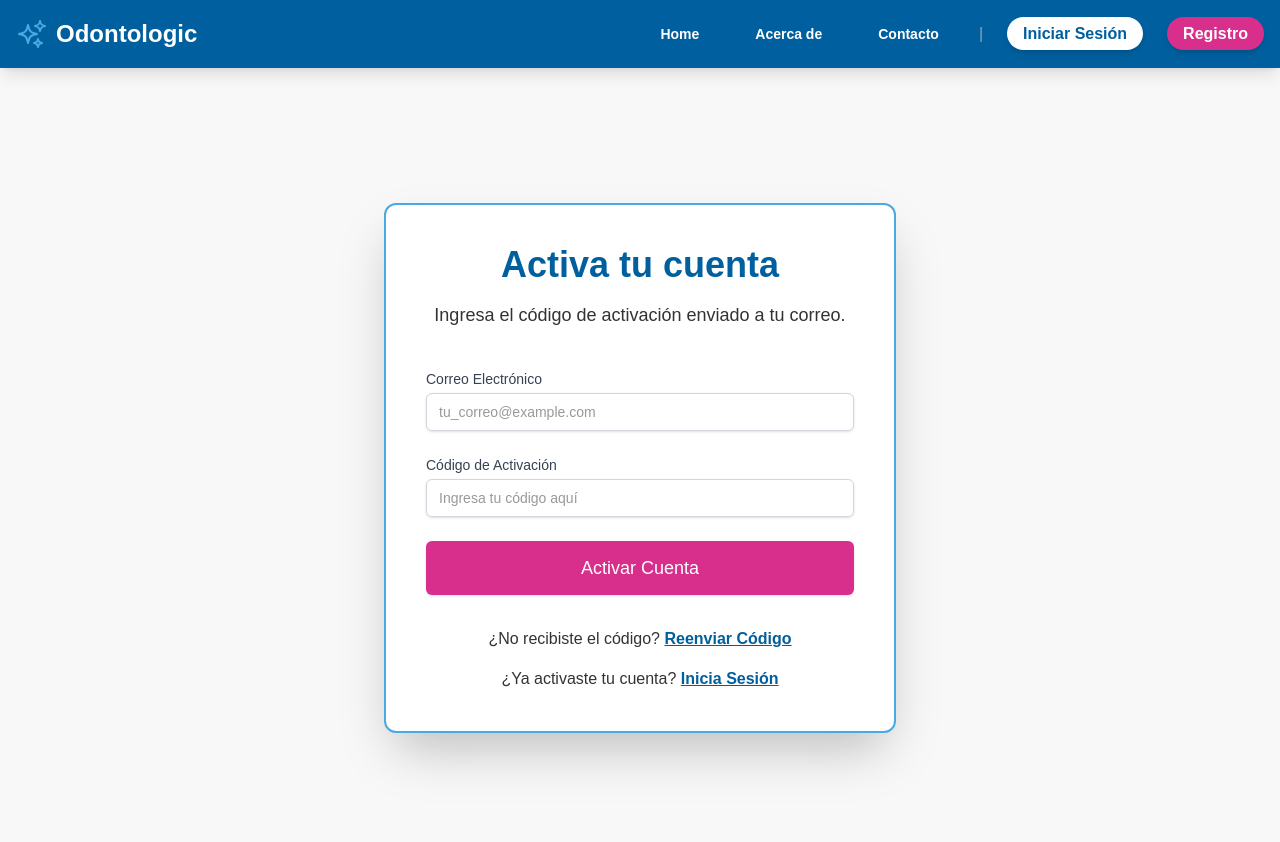
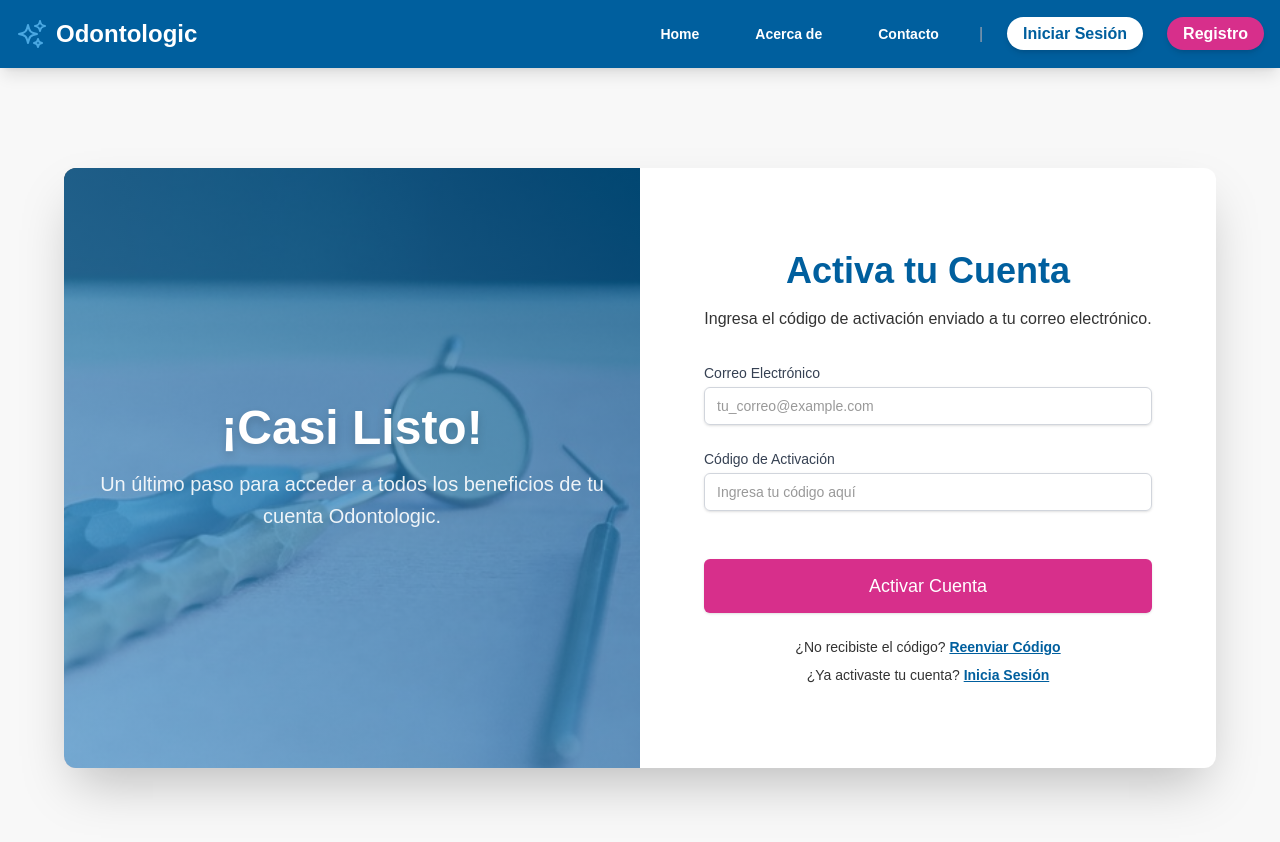
Before and after one commit to BrandonBrandon-alt/my-frondend-odontologic, a React (Vite) app: page /activate-account in a window 1280 px wide. Shown: the top 842 px of the page. Built offline with nearby package versions, Linux system fonts and the light colour scheme.

Commit message:
se mejoro el front

```diff
--- a/src/pages/ActivateAccount.jsx
+++ b/src/pages/ActivateAccount.jsx
@@ -1,7 +1,6 @@
-// src/pages/ActivateAccount.jsx
 import React, { useState, useEffect } from 'react';
 import { motion } from 'framer-motion';
-import { Link, useNavigate, useLocation } from 'react-router-dom'; // Importa useLocation
+import { Link, useNavigate, useLocation } from 'react-router-dom';
 import axios from 'axios';
 
 // Importa los componentes Input, Button, MessageBox
@@ -9,25 +8,32 @@ import Input from '../components/Input';
 import Button from '../components/Button';
 import MessageBox from '../components/MessageBox';
 
+// Nueva imagen para la página de activación (ajusta la ruta según tu proyecto)
+import activateImage from '../assets/6.jpg'; // Sugerencia: Busca una imagen que transmita logro, confirmación o éxito.
+
 function ActivateAccount() {
-  const location = useLocation(); // Hook para acceder al estado de la navegación
+  const location = useLocation();
   const navigate = useNavigate();
 
-  // Inicializa el email con el valor pasado del estado de la ruta, si existe
   const [formData, setFormData] = useState({
-    email: location.state?.email || '', // Precarga el email si viene de /register
+    email: location.state?.email || '',
     code: '',
   });
 
   const [loading, setLoading] = useState(false);
+  const [resendLoading, setResendLoading] = useState(false);
   const [message, setMessage] = useState('');
   const [error, setError] = useState('');
+  const [resendMessage, setResendMessage] = useState('');
+  const [resendError, setResendError] = useState('');
 
-  // Efecto para limpiar mensajes al cambiar el formulario
+
   useEffect(() => {
-    if (message || error) {
+    if (message || error || resendMessage || resendError) {
       setMessage('');
       setError('');
+      setResendMessage('');
+      setResendError('');
     }
   }, [formData.email, formData.code]);
 
@@ -44,13 +50,14 @@ function ActivateAccount() {
     setLoading(true);
     setMessage('');
     setError('');
+    setResendMessage('');
+    setResendError('');
 
     try {
       const response = await axios.post('http://localhost:3000/api/activar', formData);
 
-      setMessage(response.data.message || 'Cuenta activada correctamente. Ya puedes iniciar sesión.');
+      setMessage(response.data.message || 'Cuenta activada correctamente. ¡Bienvenido a Odontologic!');
 
-      // Redirigir al usuario a la página de login después de la activación exitosa
       setTimeout(() => {
         navigate('/login');
       }, 3000);
@@ -69,10 +76,49 @@ function ActivateAccount() {
     }
   };
 
-  // Variantes de Framer Motion
+  const handleResendCode = async () => {
+    setResendLoading(true);
+    setResendMessage('');
+    setResendError('');
+    setMessage('');
+    setError('');
+
+    try {
+      if (!formData.email) {
+        setResendError('Por favor, ingresa tu correo electrónico para reenviar el código.');
+        setResendLoading(false);
+        return;
+      }
+      const response = await axios.post('http://localhost:3000/api/reenviar-activacion', { email: formData.email });
+      setResendMessage(response.data.message || 'Código de activación reenviado. Revisa tu correo.');
+    } catch (err) {
+      console.error('Error al reenviar código:', err);
+      if (err.response && err.response.data && err.response.data.error) {
+        setResendError(err.response.data.error);
+      } else if (err.request) {
+        setResendError('No se pudo conectar con el servidor para reenviar el código.');
+      } else {
+        setResendError('Ocurrió un error inesperado al reenviar el código. Inténtalo de nuevo.');
+      }
+    } finally {
+      setResendLoading(false);
+    }
+  };
+
+
+  const pageVariants = {
+    hidden: { opacity: 0, scale: 0.98 },
+    visible: { opacity: 1, scale: 1, transition: { duration: 0.6, ease: "easeOut" } },
+  };
+
   const formVariants = {
     hidden: { opacity: 0, y: 50, scale: 0.95 },
-    visible: { opacity: 1, y: 0, scale: 1, transition: { type: 'spring', stiffness: 100, damping: 10, delay: 0.2 } },
+    visible: { opacity: 1, y: 0, scale: 1, transition: { type: 'spring', stiffness: 100, damping: 10, delay: 0.3 } },
+  };
+
+  const imageVariants = {
+    hidden: { opacity: 0, x: -50 },
+    visible: { opacity: 1, x: 0, transition: { duration: 0.8, ease: "easeOut", delay: 0.2 } },
   };
 
   const textVariants = {
@@ -81,31 +127,60 @@ function ActivateAccount() {
   };
 
   return (
-    <div className="min-h-screen bg-background-light flex items-center justify-center p-4">
     <motion.div
-        className="bg-white p-10 rounded-xl shadow-2xl w-full max-w-lg border-2 border-secondary
-                   hover:shadow-2xl hover:shadow-accent/40 hover:border-accent
-                   transition duration-500 ease-in-out transform hover:scale-100"
+      className="min-h-screen bg-background-light flex items-center justify-center p-4 md:p-8"
       initial="hidden"
       animate="visible"
+      variants={pageVariants}
+    >
+      <div className="relative bg-white rounded-xl shadow-2xl w-full max-w-6xl overflow-hidden md:flex md:min-h-[600px]">
+
+        {/* Columna de la Imagen (visible en md y superior) */}
+        <motion.div
+          className="hidden md:block md:w-1/2 relative overflow-hidden"
+          variants={imageVariants}
+        >
+          <img
+            src={activateImage}
+            alt="Fondo de activación de cuenta de Odontologic"
+            className="absolute inset-0 w-full h-full object-cover object-center"
+          />
+          <div className="absolute inset-0 bg-gradient-to-tr from-secondary/70 to-primary/70"></div>
+          <div className="absolute inset-0 flex items-center justify-center p-8 text-center">
+            <div className="text-white z-10">
+              <h2 className="text-4xl lg:text-5xl font-extrabold mb-4 drop-shadow-lg">
+                ¡Casi Listo!
+              </h2>
+              <p className="text-lg lg:text-xl font-light opacity-90 leading-relaxed">
+                Un último paso para acceder a todos los beneficios de tu cuenta Odontologic.
+              </p>
+            </div>
+          </div>
+        </motion.div>
+
+        {/* Columna del Formulario */}
+        <motion.div
+          className="w-full md:w-1/2 p-6 sm:p-10 lg:p-16 flex flex-col justify-center"
           variants={formVariants}
         >
           <motion.h2
-          className="text-4xl font-extrabold text-primary text-center mb-4"
+            className="text-3xl md:text-4xl font-extrabold text-primary text-center mb-4"
             variants={textVariants}
           >
-          Activa tu cuenta
+            Activa tu Cuenta
           </motion.h2>
           <motion.p
-          className="text-lg text-text-dark text-center mb-10"
+            className="text-base text-text-dark text-center mb-8"
             variants={textVariants}
             transition={{ delay: 0.1 }}
           >
-          Ingresa el código de activación enviado a tu correo.
+            Ingresa el código de activación enviado a tu correo electrónico.
           </motion.p>
 
           <MessageBox type="success" message={message} />
           <MessageBox type="error" message={error} />
+          <MessageBox type="success" message={resendMessage} />
+          <MessageBox type="error" message={resendError} />
 
           <form onSubmit={handleSubmit} className="space-y-6">
             <Input
@@ -128,23 +203,28 @@ function ActivateAccount() {
               onChange={handleChange}
               required
               placeholder="Ingresa tu código aquí"
+              // CÓDIGO CORREGIDO: El patrón ahora espera 16 caracteres hexadecimales (a-f, A-F, 0-9)
+              pattern="^[0-9a-fA-F]{16}$"
+              title="El código debe ser de 16 caracteres hexadecimales."
             />
 
-          <Button loading={loading} className="py-3">
+            <Button loading={loading} className="py-3 mt-6">
               Activar Cuenta
             </Button>
           </form>
 
-        <p className="mt-8 text-center text-text-dark text-base">
+          <p className="mt-6 text-center text-text-dark text-sm">
             ¿No recibiste el código?{' '}
-          <Link
-            to="/reenviar-activacion" // Esta ruta la necesitarás crear si aún no la tienes
-            className="font-semibold text-primary hover:text-secondary underline"
+            <button
+              type="button"
+              onClick={handleResendCode}
+              disabled={resendLoading || loading}
+              className="font-semibold text-primary hover:text-secondary underline disabled:opacity-50 disabled:cursor-not-allowed"
             >
-            Reenviar Código
-          </Link>
+              {resendLoading ? 'Enviando...' : 'Reenviar Código'}
+            </button>
           </p>
-        <p className="mt-4 text-center text-text-dark text-base">
+          <p className="mt-2 text-center text-text-dark text-sm">
             ¿Ya activaste tu cuenta?{' '}
             <Link
               to="/login"
@@ -155,6 +235,7 @@ function ActivateAccount() {
           </p>
         </motion.div>
       </div>
+    </motion.div>
   );
 }
 
```
Also changed, not shown: src/pages/Register.jsx (+43 -2 lines). Lines whose indentation alone changed are shown as unchanged.
